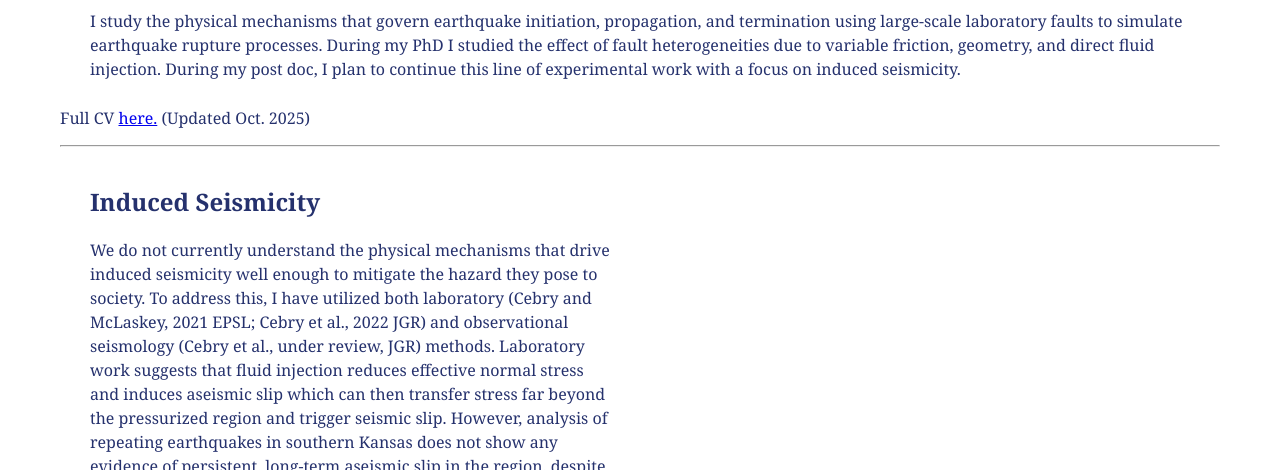
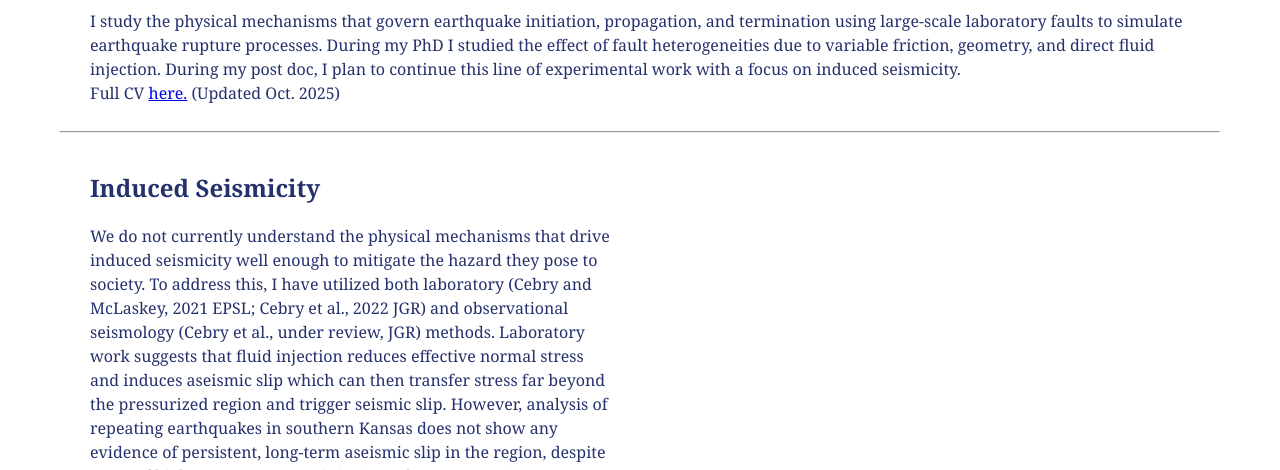
Before and after one commit to sblcebry/sblcebry.github.io, a plain HTML site: page ResearchProjects.html in a window 1280 px wide. Shown: the part 330-800 px from the top of the page. Drawn offline with Linux system fonts and the light colour scheme.

Commit message:
Update ResearchProjects.html

```diff
--- a/ResearchProjects.html
+++ b/ResearchProjects.html
@@ -110,9 +110,8 @@
 <p style="line-height: 1.5;padding:10px 30px;"> I study the physical mechanisms that govern earthquake initiation, propagation, and termination using large-scale laboratory faults to simulate earthquake
 	rupture processes. During my PhD I studied the effect of fault heterogeneities due to variable friction, geometry, and direct fluid injection.
 	During my post doc, I plan to continue this line of experimental work with a focus on induced seismicity.
+	<br>Full CV <a href="./sblcebry_CV_Oct2025.pdf" target="blank">here.</a> (Updated Oct. 2025)
 	</p>
-
-<p>Full CV <a href="./sblcebry_CV_Oct2025.pdf" target="blank">here.</a> (Updated Oct. 2025)</p>
 
 <hr>
 <div class="row">
```
